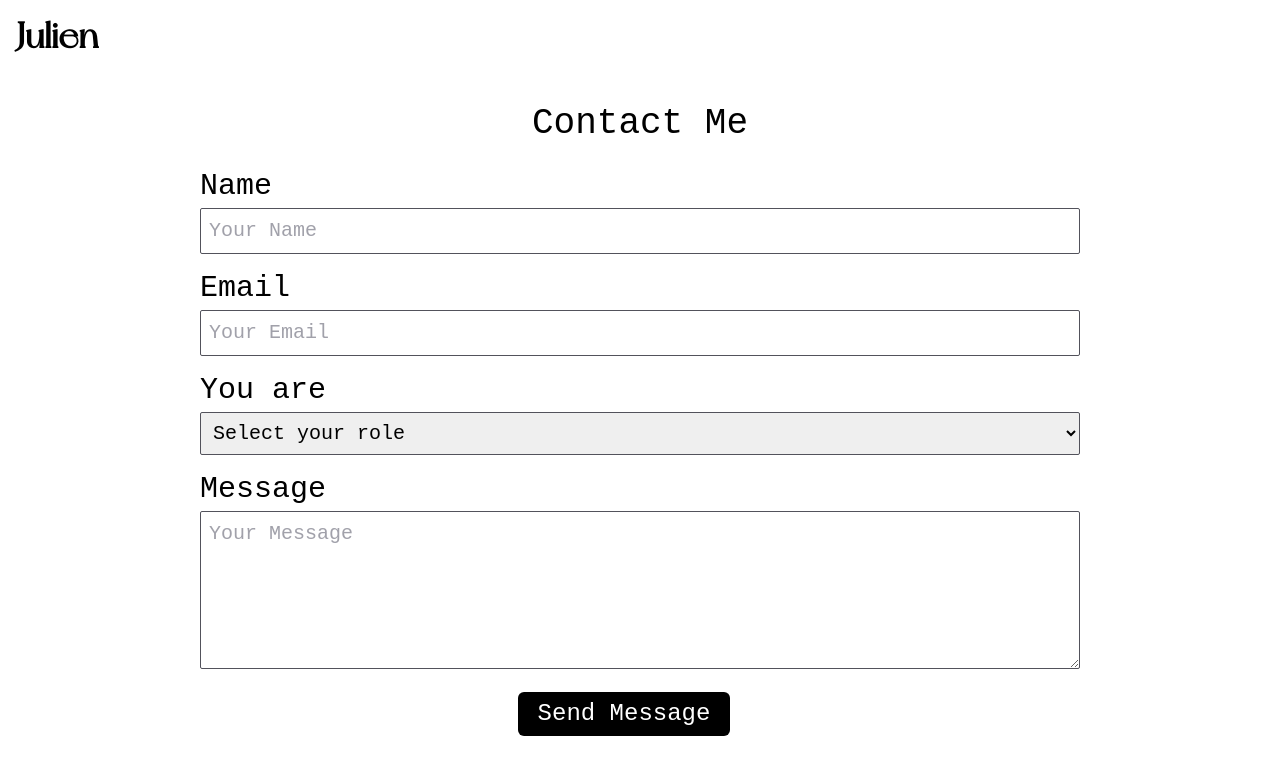
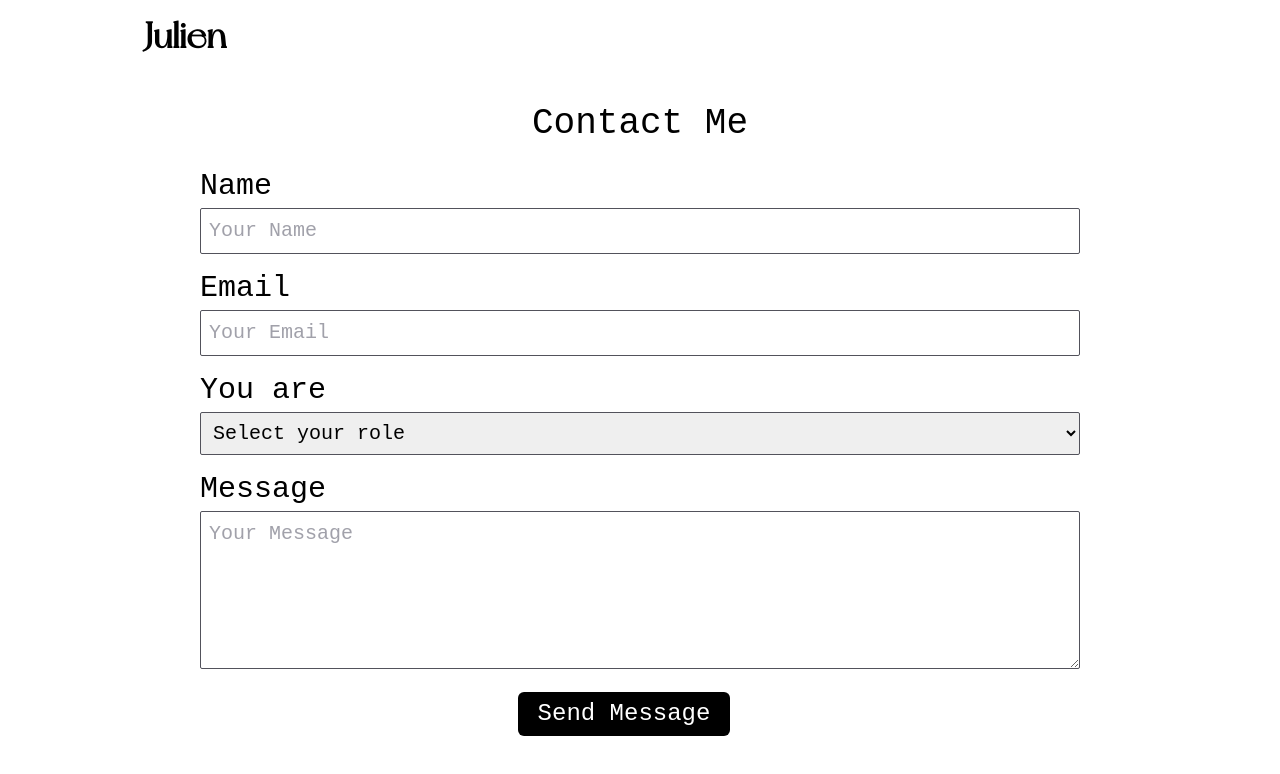
Before and after one commit to Lu6fer666/PortfolioSimple, a website built with webpack: page contact.html in a window 1280 px wide. Built offline with nearby package versions, Linux system fonts and the light colour scheme.

Commit message:
viewport fix

```diff
--- a/contact.html
+++ b/contact.html
@@ -4,6 +4,7 @@
 	<meta charset="UTF-8">
 	<title>Contact | Julien Milo</title>
 	<link href="./css/output.css" rel="stylesheet">
+	<meta name="viewport" content="width=device-width, initial-scale=1">
 	<style media="screen">
         [data-barba="container"] {
             font-family: monospace;
@@ -19,7 +20,7 @@
         }
 	</style>
 </head>
-<body data-barba="wrapper" class="bg-white font-georgia max-w-screen-5xl mx-auto">
+<body data-barba="wrapper" class="bg-white font-georgia max-w-5xl mx-auto">
 
 
 <header>
```
Also changed, not shown: css/output.css.
